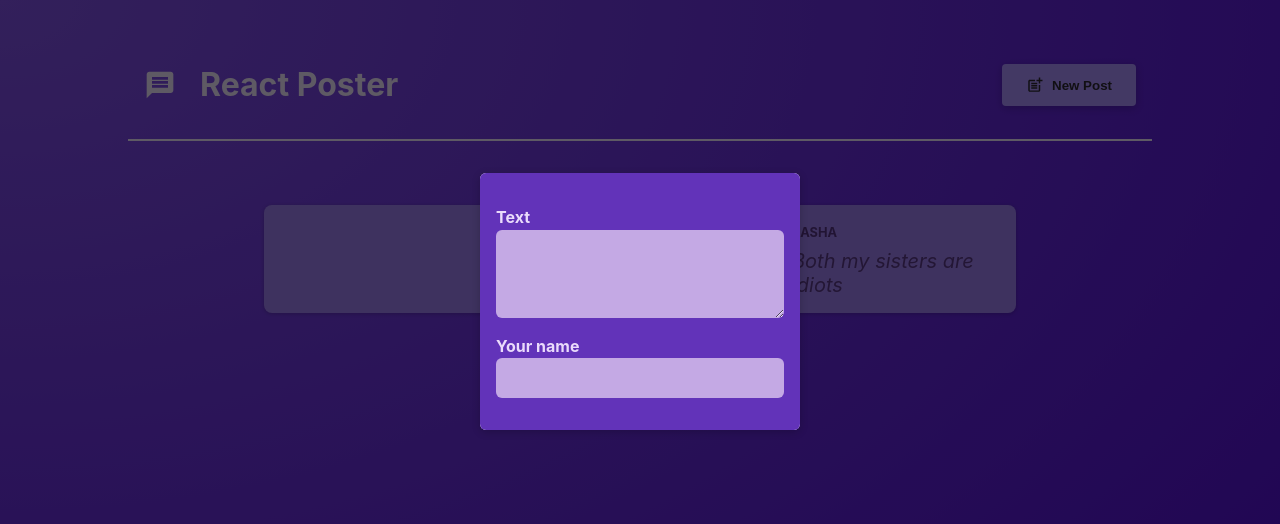
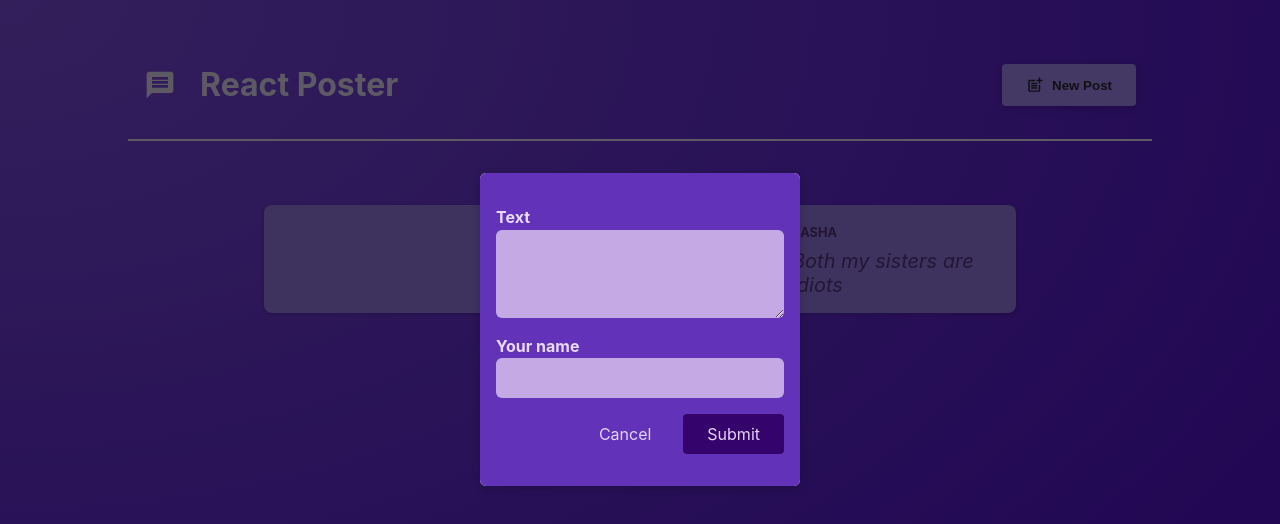
Before and after one commit to angieEncoded/reactposter, a React (Vite) app: page / in a window 1280 px wide. Both pictures are taken after a click on the button "New Post". Shown: the top 524 px of the page. Built offline with nearby package versions, Linux system fonts and the light colour scheme.

Commit message:
Add form buttons and cancel button logic

```diff
--- a/src/components/NewPost/NewPost.jsx
+++ b/src/components/NewPost/NewPost.jsx
@@ -3,19 +3,23 @@ import classes from "./NewPost.module.css"
 
 
 
-function NewPost(props){
+function NewPost({textAreaDataEntered, authorNameEntered, buttonCloseModal}){
 
 return (
 <form className={classes.form}>
       <p>
         <label htmlFor="body">Text</label>
                                               {/* Get the state from the other component */}
-        <textarea id="body" required rows={3} onChange={props.textAreaDataEntered}/>
+        <textarea id="body" required rows={3} onChange={textAreaDataEntered}/>
       </p>
 
       <p>
         <label htmlFor="name">Your name</label>
-        <input type="text" id="name" required onChange={props.authorNameEntered}/>
+        <input type="text" id="name" required onChange={authorNameEntered}/>
+      </p>
+      <p className={classes.actions}>
+        <button type="button" onClick={buttonCloseModal}>Cancel</button>
+        <button >Submit</button>
       </p>
     </form>
 
--- a/src/components/PostList/PostList.jsx
+++ b/src/components/PostList/PostList.jsx
@@ -5,7 +5,7 @@ import {useState} from 'react';
 import Modal from "../Modal/Modal"
 
 
-function PostList(props){
+function PostList({donePosting, modalIsVisibleState}){
 
     const [textAreaState, settextAreaState] = useState('');
     const [authorState, setAuthorState] = useState('');
@@ -22,12 +22,14 @@ function PostList(props){
 
     return (
         <>
-            {props.modalIsVisibleState &&
-            <Modal onClose={props.donePosting}>
+            {modalIsVisibleState &&
+            <Modal onClose={donePosting}>
                 {/* pass this function into the prop so we can use it in the other component */}
                 <NewPost
                     textAreaDataEntered={changeBodyHandler}
                     authorNameEntered={setAuthorName}
+                    buttonCloseModal={donePosting}
+
                 />
             </Modal> }
 
```
